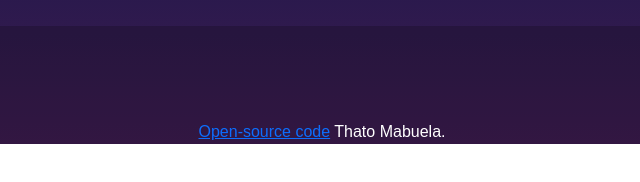
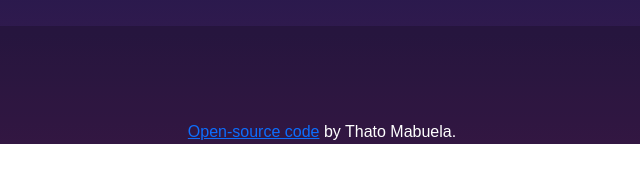
Before and after one commit to MabuelaThato/WeatherApp, a plain HTML site: page index.html in a window 1280 px wide. Shown: the part 178-360 px from the top of the page, 318-958 px from the left. Drawn offline with nearby package versions, Linux system fonts and the light colour scheme; a web font is replaced by a local one.

Commit message:
Fixed footer

```diff
--- a/index.html
+++ b/index.html
@@ -97,7 +97,7 @@
           <a href="https://github.com/MabuelaThato/WeatherApp" target="_blank">
             Open-source code</a
           >
-          Thato Mabuela.
+          by Thato Mabuela.
         </div>
       </div>
     </div>
```
